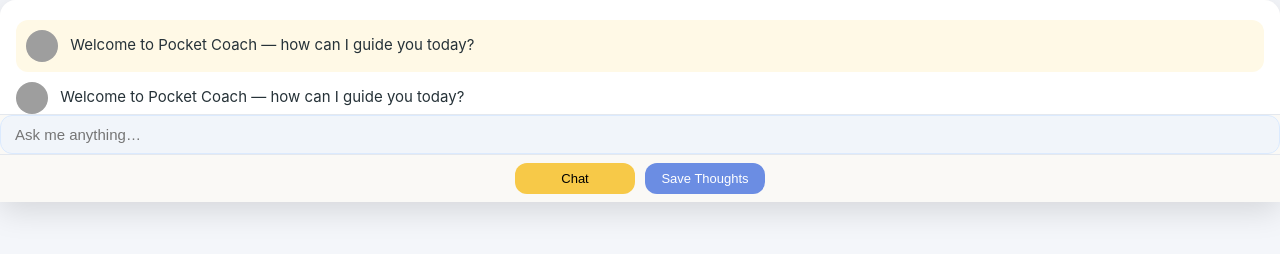
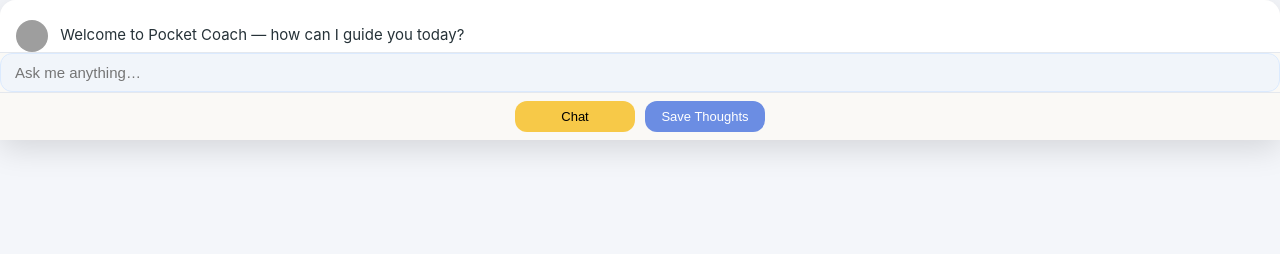
Before and after one commit to overtext71/chatbot-widget, a website: page public/index.html in a window 1280 px wide. Drawn offline with Linux system fonts and the light colour scheme; grey boxes are pictures that could not be loaded.

Commit message:
changed the file title and the redundant header message

```diff
--- a/public/index.html
+++ b/public/index.html
@@ -115,12 +115,7 @@
 </head>
 <body>
 <div id="chat">
-  <div id="messages">
-    <div style="padding: 10px; background: #fff9e6; border-radius: 12px; margin-bottom: 10px;">
-      <img src="https://rtrb.app/icons/rtrb-chat-icon.png" alt="Coach" class="chat-icon">
-      Welcome to Pocket Coach — how can I guide you today?
-    </div>
-  </div>
+  <div id="messages"></div> <!-- Removed redundant welcome message -->
   <form id="inputRow">
     <input id="msg" autocomplete="off" placeholder="Ask me anything…">
   </form>
@@ -200,7 +195,7 @@
   const url = URL.createObjectURL(blob);
   const a = document.createElement('a');
   a.href = url;
-  a.download = 'chat-content.txt';
+  a.download = 'pocket-coach-conversation.txt'; // Changed file name
   document.body.appendChild(a);
   a.click();
   document.body.removeChild(a);
```
